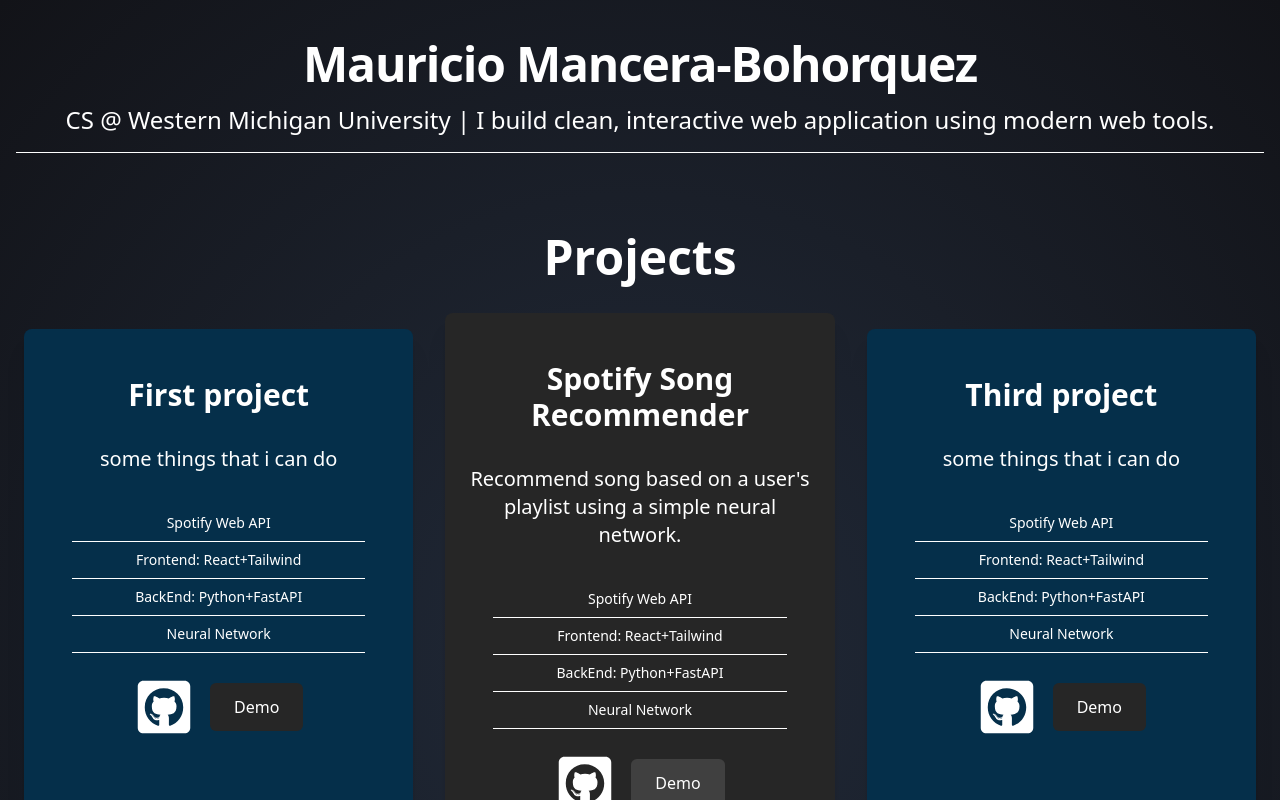
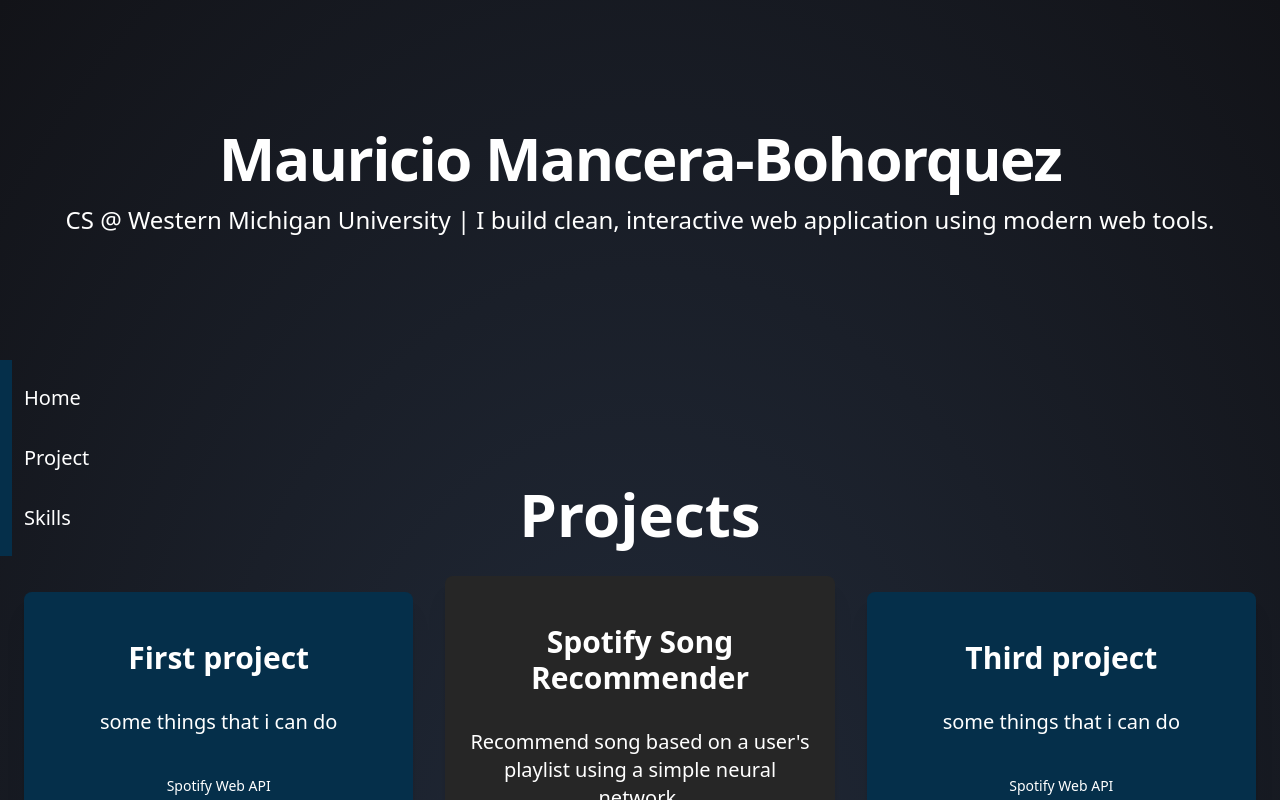
Before and after one commit to Cholito04/porfolio, a React (Vite) app: page / in a window 1280 px wide. Shown: the top 800 px of the page. Built offline with nearby package versions, Linux system fonts and the light colour scheme.

Commit message:
added navbar

```diff
--- a/package.json
+++ b/package.json
@@ -13,6 +13,7 @@
     "react": "^19.2.0",
     "react-dom": "^19.2.0",
     "react-icons": "^5.5.0",
+    "react-scroll": "^1.9.3",
     "react-typed": "^2.0.12"
   },
   "devDependencies": {
@@ -21,6 +22,7 @@
     "@types/node": "^24.10.1",
     "@types/react": "^19.2.7",
     "@types/react-dom": "^19.2.3",
+    "@types/react-scroll": "^1.8.10",
     "@vitejs/plugin-react-swc": "^4.2.2",
     "eslint": "^9.39.1",
     "eslint-plugin-react-hooks": "^7.0.1",
--- a/src/App.tsx
+++ b/src/App.tsx
@@ -1,5 +1,6 @@
 //import ListGroup from "./components/ListGroup";
 import Hero from "./components/Hero";
+import Navbar from "./components/Navbar";
 import Projects from "./components/Projects";
 import Skills from "./components/Skills";
 
@@ -7,6 +8,7 @@
   return (
     <div>
       <div>
+        <Navbar />
         <Hero />
         <Projects />
         <Skills />
--- a/src/components/Hero.tsx
+++ b/src/components/Hero.tsx
@@ -1,8 +1,8 @@
 function Hero() {
   return (
-    <div className="w-full px-4 py-10 mx-auto text-white text-center">
-      <div className="mx-auto border-b">
-        <h1 className=" md:text-5xl sm:text-4xl text-4xl font-extrabold tracking-tight">
+    <div id="Hero" className="w-full px-4 py-32 mx-auto text-white text-center">
+      <div className="mx-auto">
+        <h1 className=" lg:text-6xl md:text-5xl text-4xl font-extrabold tracking-tight">
           Mauricio Mancera-Bohorquez
         </h1>
         <p className="md:text-2xl sm:text-xl text-l py-4">
--- /dev/null
+++ b/src/components/Navbar.tsx
@@ -0,0 +1,40 @@
+import { Link } from "react-scroll";
+
+function Navbar() {
+  return (
+    <div className="fixed top-90 left-0 text-white bg-sky-950 w-3">
+      <div className="flex flex-col justify-center gap-8 text-xl p-6">
+        {" "}
+        <Link
+          to="Hero"
+          smooth={true}
+          duration={500}
+          className=" hover:text-sky-500 cursor-pointer"
+        >
+          {" "}
+          Home
+        </Link>
+        <Link
+          to="Project"
+          smooth={true}
+          duration={500}
+          className="cursor-pointer hover:text-sky-500"
+        >
+          {" "}
+          Project
+        </Link>
+        <Link
+          to="Skills"
+          smooth={true}
+          duration={500}
+          className="cursor-pointer hover:text-sky-500"
+        >
+          {" "}
+          Skills
+        </Link>
+      </div>
+    </div>
+  );
+}
+
+export default Navbar;
--- a/src/components/Projects.tsx
+++ b/src/components/Projects.tsx
@@ -2,9 +2,14 @@
 
 function Projects() {
   return (
-    <div className=" w-full py-16 px-4 text-white">
+    <div
+      id="Projects"
+      className=" w-full py-32 px-4 text-white bg-repeat-round"
+    >
       <div className="max-w-310 -mt-10 w-full mx-auto text-center justify-center lg:px-1 px-15">
-        <h1 className="md:text-5xl text-4xl font-bold md:py-4">Projects</h1>
+        <h1 className="lg:text-6xl md:text-5xl text-4xl font-bold md:py-4">
+          Projects
+        </h1>
         <div className="w-full py-4 max-w-310 mx-auto grid lg:grid-cols-3 gap-8">
           {/* project 1 card */}
 
--- a/src/components/Skills.tsx
+++ b/src/components/Skills.tsx
@@ -9,9 +9,9 @@
 
 function Skills() {
   return (
-    <div className=" pb-16 px-4 w-full text-white">
+    <div id="Skills" className=" py-32 px-4 w-full text-white">
       <div className="w-full mx-auto text-center flex flex-col">
-        <h1 className="border-b md:text-6xl sm:text-5xl text-4xl font-bold py-4">
+        <h1 className="border-b lg:text-6xl md:text-5xl text-4xl font-bold py-4">
           Skills
         </h1>
 
```
Also changed, not shown: 1 other file (tests, documents, lock files or other folders).
